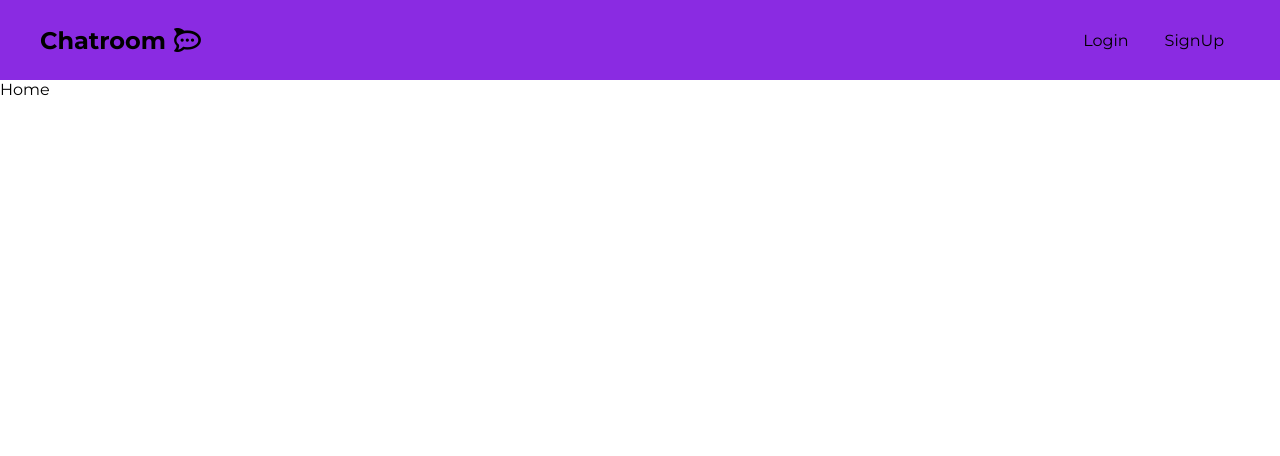
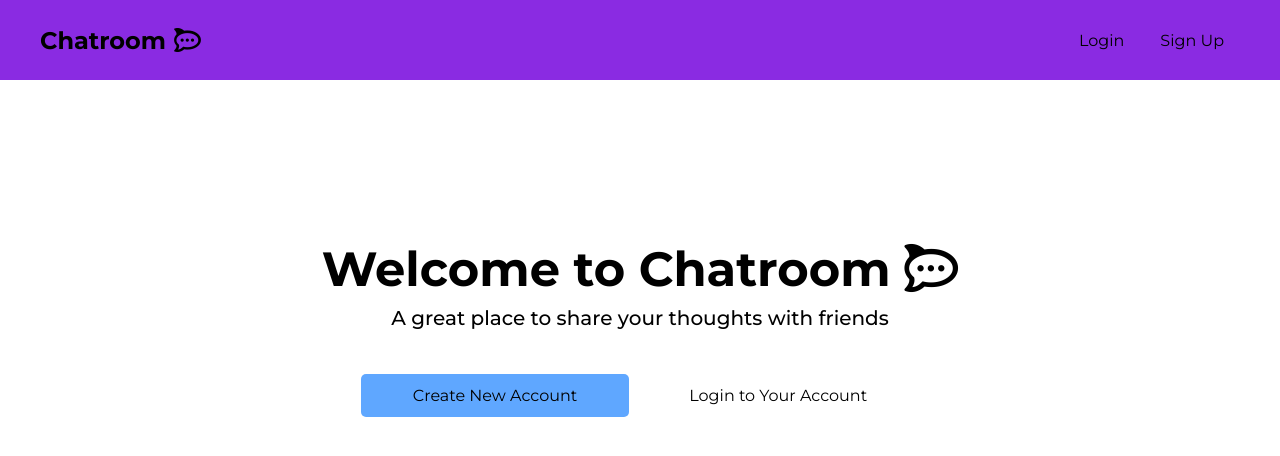
Before and after one commit to LukasV3/chatroom-app, a React (Create React App) app: page / in a window 1280 px wide. Shown: the top 456 px of the page. Built offline with nearby package versions, Linux system fonts and the light colour scheme.

Commit message:
completed home page styles

```diff
--- a/src/components/Navbar/Navbar.tsx
+++ b/src/components/Navbar/Navbar.tsx
@@ -18,7 +18,7 @@ const Navbar = () => {
           {clicked ? <i className="fas fa-times"></i> : <i className="fas fa-bars"></i>}
         </div>
 
-        <ul className={clicked ? "navbar__links active" : "navbar__links"}>
+        <ul className={clicked ? "navbar__links links--active" : "navbar__links"}>
           <li className="navbar__item">
             <Link to="/login" className="navbar__link">
               Login
@@ -26,7 +26,7 @@ const Navbar = () => {
           </li>
           <li className="navbar__item">
             <Link to="/signup" className="navbar__link">
-              SignUp
+              Sign Up
             </Link>
           </li>
         </ul>
--- a/src/components/Navbar/styles.scss
+++ b/src/components/Navbar/styles.scss
@@ -31,12 +31,14 @@
     @include breakpoint(sm) {
       position: absolute;
       width: 100%;
-      top: -150%;
+      top: 5rem;
       left: 0;
       display: flex;
       flex-direction: column;
       text-align: center;
-      z-index: -10;
+      transform: scaleY(0);
+      transform-origin: top;
+      transition: transform 0.2s ease;
     }
 
     &--icon {
@@ -66,11 +68,12 @@
     }
 
     &:hover {
-      background-color: #fff;
+      text-decoration: underline;
     }
   }
 }
 
-.active {
-  top: 5rem;
+.links--active {
+  transform: scaleY(1);
+  transition: transform 0.5s ease;
 }
--- a/src/pages/Home/Home.tsx
+++ b/src/pages/Home/Home.tsx
@@ -2,12 +2,32 @@ import React from "react";
 import "./styles.scss";
 
 import Navbar from "../../components/Navbar/Navbar";
+import { Link } from "react-router-dom";
 
 const Home = () => {
   return (
     <>
       <Navbar />
-      <div>Home</div>
+      <div className="home">
+        <div className="home__content">
+          <h1 className="home__title">
+            Welcome to Chatroom <i className="fab fa-rocketchat"></i>
+          </h1>
+
+          <h3 className="home__description">
+            A great place to share your thoughts with friends
+          </h3>
+
+          <div className="home__buttons">
+            <Link to="/signup" className="btn btn--primary">
+              Create New Account
+            </Link>
+            <Link to="/login" className="btn btn--secondary">
+              Login to Your Account
+            </Link>
+          </div>
+        </div>
+      </div>
     </>
   );
 };
--- a/src/pages/Home/styles.scss
+++ b/src/pages/Home/styles.scss
@@ -0,0 +1,39 @@
+.home {
+  padding: 0 2.5rem;
+  display: flex;
+  justify-content: center;
+  padding: 10rem 1rem;
+
+  &__content {
+    max-width: 80rem;
+    margin: 0 auto;
+    text-align: center;
+  }
+
+  &__title {
+    font-size: 3rem;
+    margin-bottom: 0.5rem;
+  }
+
+  &__description {
+    font-size: 1.25rem;
+    font-weight: 500;
+    margin-bottom: 2.5rem;
+  }
+
+  &__buttons {
+    display: flex;
+    justify-content: center;
+    flex-wrap: wrap;
+
+    & a {
+      padding: 0.75rem 3.25rem;
+      text-decoration: none;
+      margin: 0.25rem;
+
+      &:hover {
+        text-decoration: underline;
+      }
+    }
+  }
+}
--- a/src/styles/index.scss
+++ b/src/styles/index.scss
@@ -1,2 +1,16 @@
 @import "./global/index";
 @import url("https://fonts.googleapis.com/css2?family=Montserrat:wght@300;400;500;600;700&display=swap");
+
+.btn {
+  border-radius: 5px;
+  cursor: pointer;
+  color: #000;
+}
+
+.btn--primary {
+  background-color: rgb(95, 167, 255);
+}
+
+.btn--secondary {
+  background-color: #fff;
+}
```
